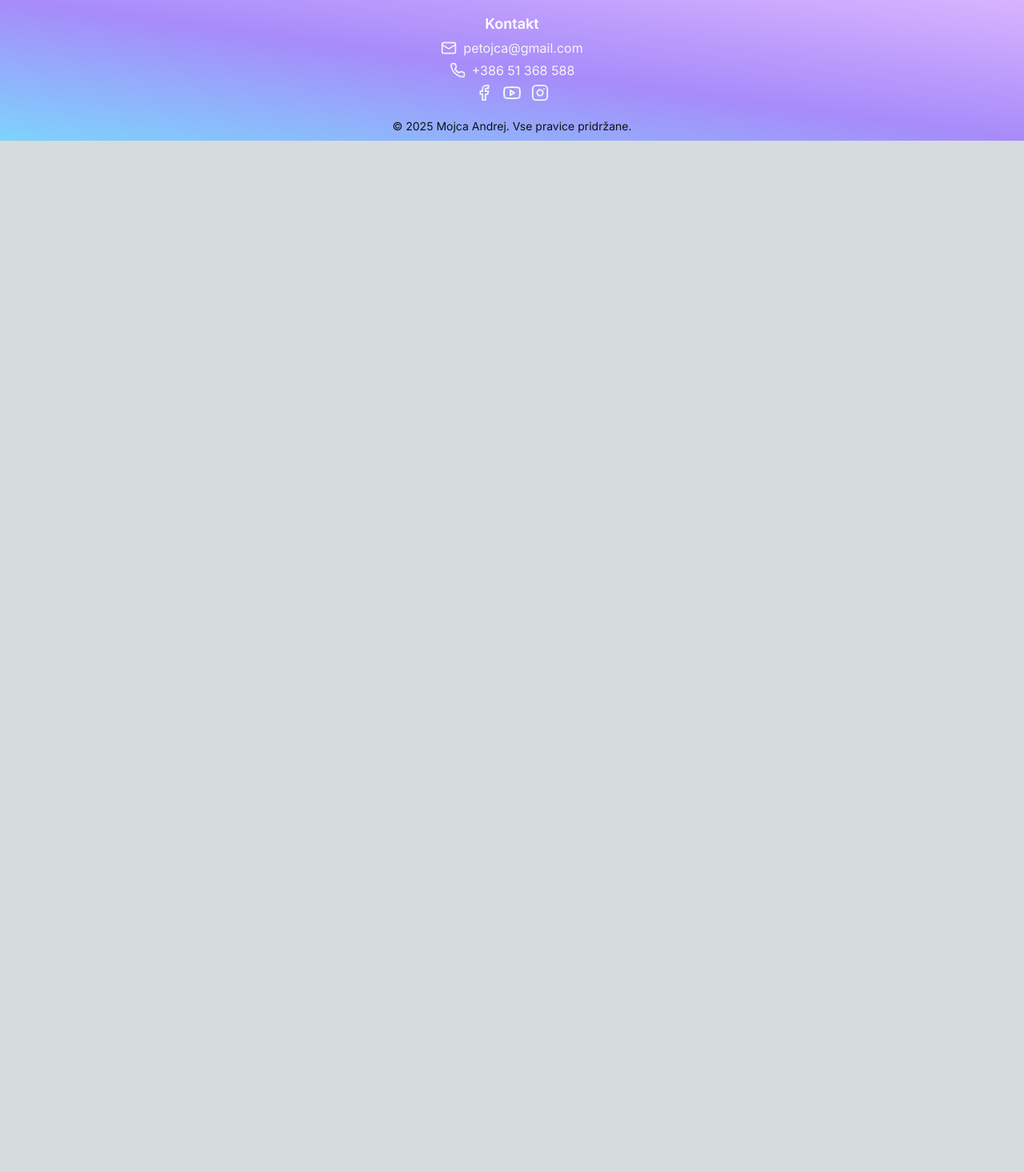
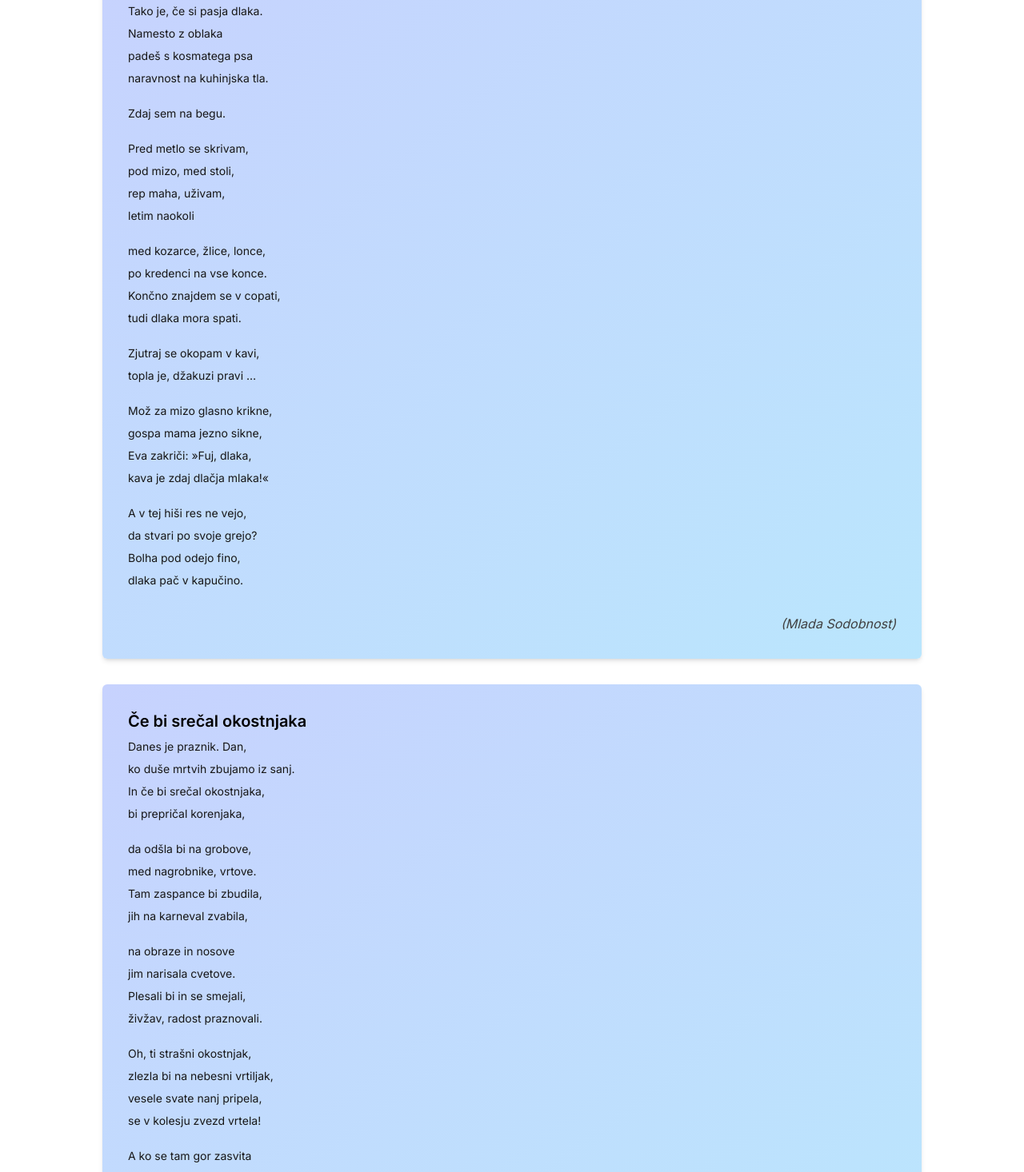
Before and after one commit to Mojca-Andrej/frontend, a Next.js app: page /branja/za-otroke in a window 1280 px wide. Shown: the part 6180-7646 px from the top of the page at 80% size. Before the commit the page ends 6356 px from the top, so only its background shows below. Built offline with nearby package versions, Linux system fonts and the light colour scheme.

Commit message:
added songs for childred, todo images

```diff
--- a/src/app/(general)/branja/(pages)/za-otroke/data.ts
+++ b/src/app/(general)/branja/(pages)/za-otroke/data.ts
@@ -201,5 +201,72 @@ export const pesmi: Pesmi[] = [
             "V BELE NEVESTE."
         ],
         source: "Galeb"
+    },
+    {
+        title: "Pasja dlaka",
+        text: [
+            "Tako je, če si pasja dlaka.",
+            "Namesto z oblaka",
+            "padeš s kosmatega psa",
+            "naravnost na kuhinjska tla.",
+            "",
+            "Zdaj sem na begu.",
+            "",
+            "Pred metlo se skrivam,",
+            "pod mizo, med stoli,",
+            "rep maha, uživam,",
+            "letim naokoli",
+            "",
+            "med kozarce, žlice, lonce,",
+            "po kredenci na vse konce.",
+            "Končno znajdem se v copati,",
+            "tudi dlaka mora spati.",
+            "",
+            "Zjutraj se okopam v kavi,",
+            "topla je, džakuzi pravi …",
+            "",
+            "Mož za mizo glasno krikne,",
+            "gospa mama jezno sikne,",
+            "Eva zakriči: »Fuj, dlaka,",
+            "kava je zdaj dlačja mlaka!«",
+            "",
+            "A v tej hiši res ne vejo,",
+            "da stvari po svoje grejo?",
+            "Bolha pod odejo fino,",
+            "dlaka pač v kapučino."
+        ],
+        source: "Mlada Sodobnost"
+
+    },
+    {
+        title: "Če bi srečal okostnjaka",
+        text: [
+            "Danes je praznik. Dan,",
+            "ko duše mrtvih zbujamo iz sanj.",
+            "In če bi srečal okostnjaka,",
+            "bi prepričal korenjaka,",
+            "",
+            "da odšla bi na grobove,",
+            "med nagrobnike, vrtove.",
+            "Tam zaspance bi zbudila,",
+            "jih na karneval zvabila,",
+            "",
+            "na obraze in nosove",
+            "jim narisala cvetove.",
+            "Plesali bi in se smejali,",
+            "živžav, radost praznovali.",
+            "",
+            "Oh, ti strašni okostnjak,",
+            "zlezla bi na nebesni vrtiljak,",
+            "vesele svate nanj pripela,",
+            "se v kolesju zvezd vrtela!",
+            "",
+            "A ko se tam gor zasvita",
+            "in ugasne noč barvita,",
+            "bi duše vrnila v sanje,",
+            "saj midva sanjava zanje."
+        ],
+        source: "Mlada Sodobnost"
+
     }
 ];
```
